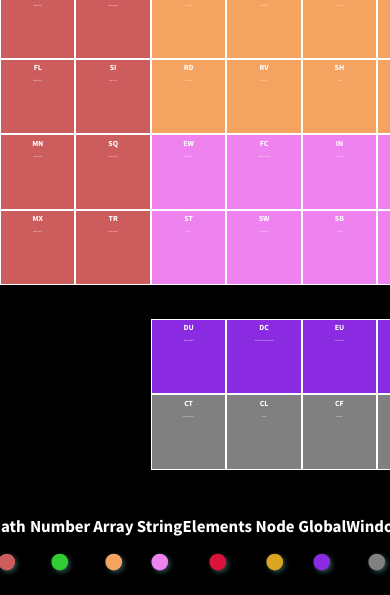
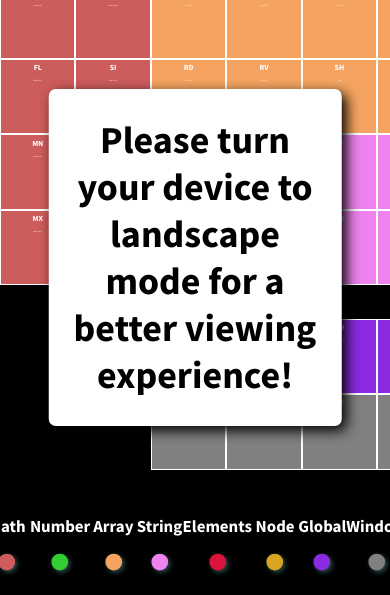
Before and after one commit to kcash-dev/periodic-table-of-methods, a plain HTML site: page index.html in a window 390 px wide. Shown: the part 249-844 px from the top of the page. Drawn offline with Linux system fonts and the light colour scheme; files whose address does not match are found by name.

Commit message:
fixed some images

```diff
--- a/index.html
+++ b/index.html
@@ -2818,6 +2818,9 @@
             </div>
         </div>
     </div>
+    <div class="portrait-mode" id="portrait-mode">
+        <h2 class="portrait-mode-text" id="portrait-mode-text">Please turn your device to landscape mode for a better viewing experience!</h2>
+    </div>
     <!-- Script -->
     <script src="script2.js"></script>
 </body>
--- a/script2.js
+++ b/script2.js
@@ -544,6 +544,7 @@ const globalBox = document.querySelector('.globalBox');
 const global = document.querySelectorAll('.global');
 const windowBox = document.querySelector('.windowBox');
 const windows = document.querySelectorAll('.window');
+const portraitMode = document.querySelector('#portrait-mode');
 
 
 
@@ -563,6 +564,10 @@ function unidentifyMethods(box, methodArea) {
     })
 }
 
+portraitMode.addEventListener('click', () => {
+    portraitMode.style.display = 'none';
+})
+
 identifyMethods(mathBox, math);
 unidentifyMethods(mathBox, math);
 identifyMethods(numberBox, number);
--- a/style2.css
+++ b/style2.css
@@ -301,6 +301,31 @@ hr {
     font-style: italic;
 }
 
+.portrait-mode {
+    width: 75%;
+    position: absolute;
+    z-index: 10;
+    left: 50%;
+    top: 40%;
+    transform: translate(-50%);
+    background-color: white;
+    height: 40vh;
+    border-radius: 7px;
+    box-shadow: .3rem .3rem .8rem black;
+    display:  none;
+}
+
+.portrait-mode h2 {
+    position: absolute;
+    left: 50%;
+    top: 50%;
+    transform: translate(-50%, -50%);
+    font-size: 4.5vh;
+    margin: 0;
+    width: 90%;
+    text-align: center;
+}
+
 .element-2 {
     grid-column-start: -2;
 }
@@ -506,12 +531,20 @@ hr {
         border-radius: 100%;
         transform: scale(.4);
     }
+
+    .portrait-mode {
+        display: block;
+    }
 }
 
 @media (min-width: 640px) and (max-width: 767px) {
     .hide, .show-on-load {
         max-height: 18.5vh;
         max-width: 52vw;
+    }
+
+    .portrait-mode {
+        display: block;
     }
 }
 
```
Also changed, not shown: images/array/code-examples/valueOf.png (added), images/node/code-examples/lookupNamespaceURI.png (added), images/string/code-examples/padEnd.png (added).
